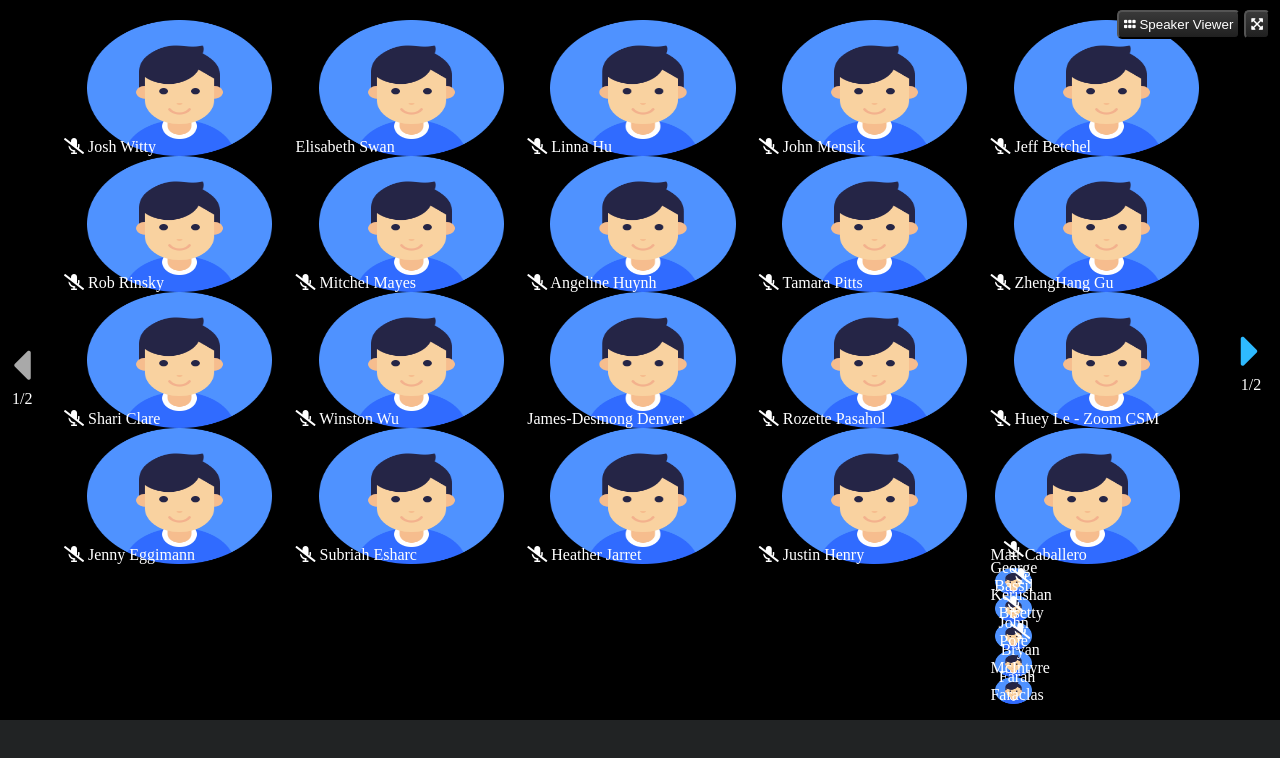
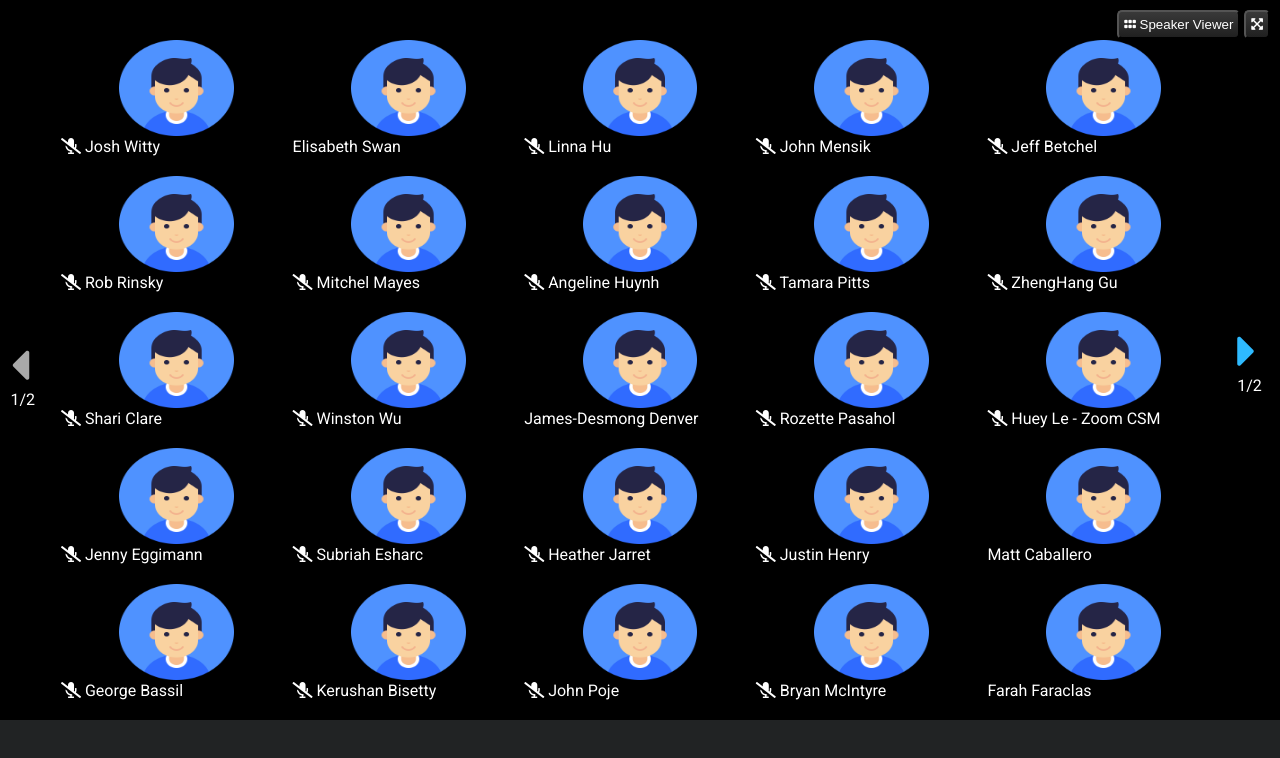
Before and after one commit to LucaHLR91/html-css-zoom, a plain HTML site: page index.html in a window 1280 px wide. Drawn offline with Linux system fonts and the light colour scheme.

Commit message:
Main complete

```diff
--- a/css/style.css
+++ b/css/style.css
@@ -5,6 +5,10 @@
 }
 
 /* common */
+body {
+    font-family: 'Roboto', sans-serif;
+}
+
 .container {
     display: flex;
     position: relative;
@@ -17,6 +21,7 @@
     width: 20%;
     height: 20%;
     text-align: center;
+    padding: 20px;
 }
 
 
@@ -76,8 +81,9 @@ main {
     width: 100%;
 }
 
+
 .card img {
-    width: 80%;
+    width: 60%;
     height: 100%;
 }
 
--- a/index.html
+++ b/index.html
@@ -5,6 +5,9 @@
     <meta http-equiv="X-UA-Compatible" content="IE=edge">
     <meta name="viewport" content="width=device-width, initial-scale=1.0">
     <link rel="stylesheet" href="https://cdnjs.cloudflare.com/ajax/libs/font-awesome/5.15.3/css/all.min.css" integrity="sha512-iBBXm8fW90+nuLcSKlbmrPcLa0OT92xO1BIsZ+ywDWZCvqsWgccV3gFoRBv0z+8dLJgyAHIhR35VZc2oM/gI1w==" crossorigin="anonymous" referrerpolicy="no-referrer" />
+    <link rel="preconnect" href="https://fonts.googleapis.com">
+    <link rel="preconnect" href="https://fonts.gstatic.com" crossorigin>
+    <link href="https://fonts.googleapis.com/css2?family=Roboto&display=swap" rel="stylesheet">
     <link rel="stylesheet" href="css/style.css">
     <title>Zoom Interface</title>
 </head>
@@ -98,7 +101,8 @@
                     </div>
                     <div class="card">
                         <img src="img/user.png" alt="user-img">
-                        <p>Matt Caballero</p>/div>
+                        <p>Matt Caballero</p>
+                    </div>
                     <div class="card">
                         <img src="img/user.png" alt="user-img">
                         <p><i class="fas fa-microphone-slash"></i> George Bassil</p>
```
